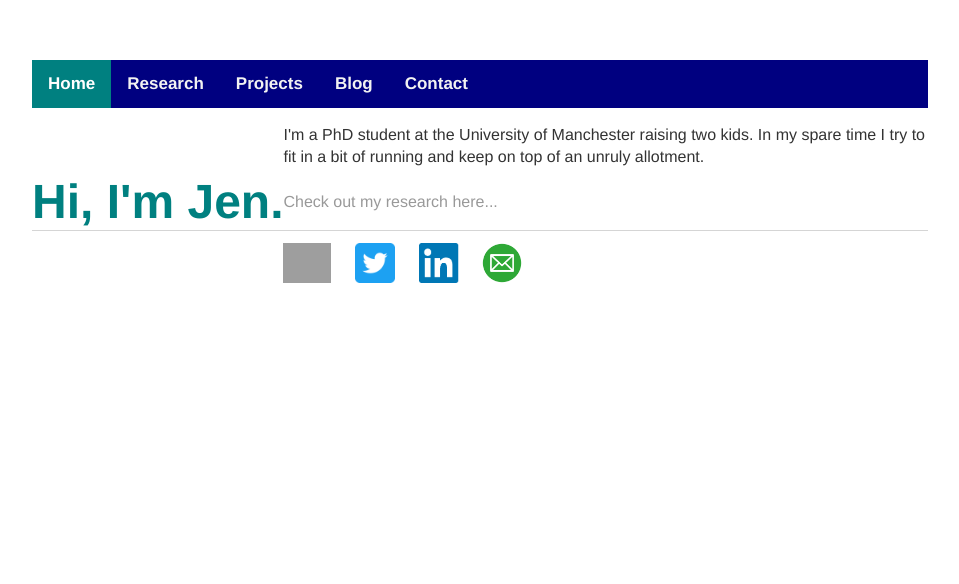
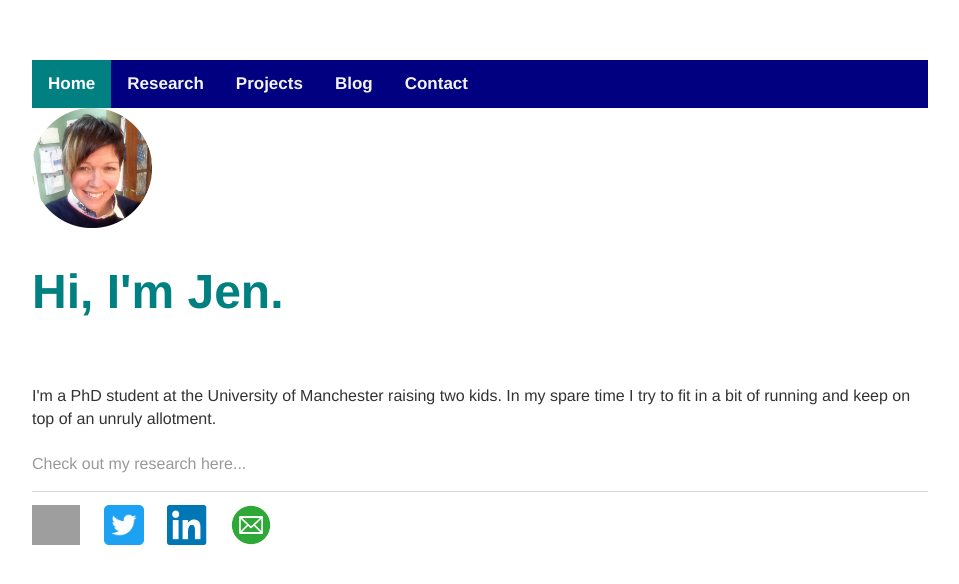
Before and after one commit to jendmurphy/jendmurphy.github.io, a Jekyll site: the page built from index.html, in a window 1280 px wide. Shown: the top 584 px of the page, without its empty margins (160-1119 px from the left). Built offline with Jekyll 4.4.1, drawn with Linux system fonts in a browser that asks for light colours; grey boxes are pictures that could not be loaded.

Commit message:
Update index.html

```diff
--- a/index.html
+++ b/index.html
@@ -2,8 +2,8 @@
 layout: default
 title: Jen Murphy, PhD Student
 ---
-<div class = "title" id = "title"
-<img src = "/images/jen.png" alt = "A picture of me!" height = "120" width = "120" style="float:left"></br>
+<div class = "title" id = "title">
+<img src = "/images/jen.png" alt = "A picture of me!" height = "120" width = "120"></br>
 <h1>Hi,  I'm Jen.</h1></br>
 </div>
 
```
